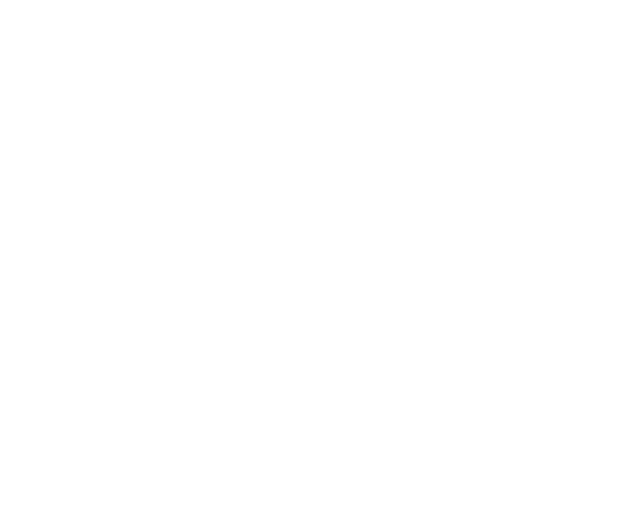
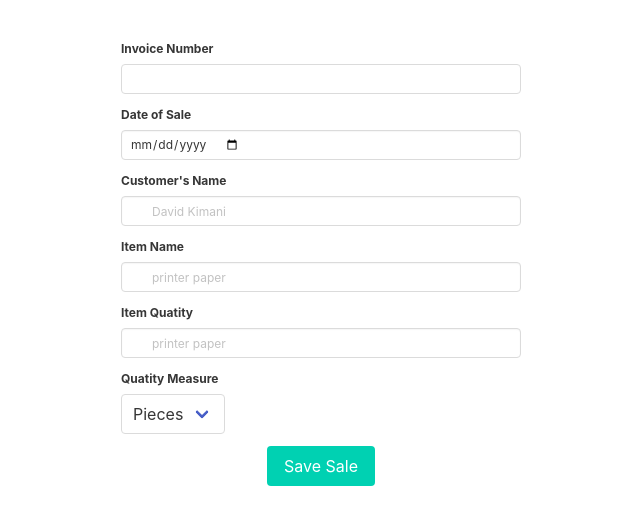
Before and after one commit to MonicahKoina/Ledger-System, a plain HTML site: page salesJournal.html in a window 1280 px wide. Shown: the whole page, without its empty margins (319-959 px from the left). Drawn offline with Linux system fonts and the light colour scheme.

Commit message:
credit sale

```diff
--- a/salesJournal.html
+++ b/salesJournal.html
@@ -3,7 +3,75 @@
   <head>
     <meta charset="UTF-8" />
     <meta name="viewport" content="width=device-width, initial-scale=1.0" />
-    <title>Sales</title>
+    <title>Sales Journal</title>
+    <link rel="stylesheet" href="bulma.min.css" />
+    <style>
+      form {
+        width: 400px;
+      }
+      .input,
+      .label {
+        font-size: 12px;
+      }
+    </style>
   </head>
-  <body></body>
+  <body>
+    <div
+      class="container is-flex is-justify-content-center"
+      style="margin-top: 40px"
+    >
+      <form action="">
+        <div class="field">
+          <label class="label">Invoice Number</label>
+          <div class="field">
+            <input class="input" type="text" readonly />
+          </div>
+        </div>
+        <div class="field">
+          <label class="label">Date of Sale</label>
+          <div class="field">
+            <input class="input" type="date" />
+          </div>
+        </div>
+
+        <div class="field">
+          <label class="label">Customer's Name</label>
+          <div class="control has-icons-left has-icons-right">
+            <input class="input" type="text" placeholder="David Kimani" />
+          </div>
+        </div>
+
+        <div class="field">
+          <label class="label">Item Name</label>
+          <div class="control has-icons-left has-icons-right">
+            <input class="input" type="text" placeholder="printer paper" />
+          </div>
+        </div>
+        <div class="field">
+          <label class="label">Item Quatity</label>
+          <div class="control has-icons-left has-icons-right">
+            <input class="input" type="text" placeholder="printer paper" />
+          </div>
+        </div>
+        <div class="field">
+          <label class="label">Quatity Measure</label>
+          <div class="control">
+            <div class="select">
+              <select>
+                <option>Pieces</option>
+                <option>KG</option>
+                <option>Pages</option>
+                <option>Liters</option>
+                <option>Units</option>
+              </select>
+            </div>
+          </div>
+        </div>
+
+        <div class="conatiner is-flex is-justify-content-center">
+          <button class="button is-primary">Save Sale</button>
+        </div>
+      </form>
+    </div>
+  </body>
 </html>
```
